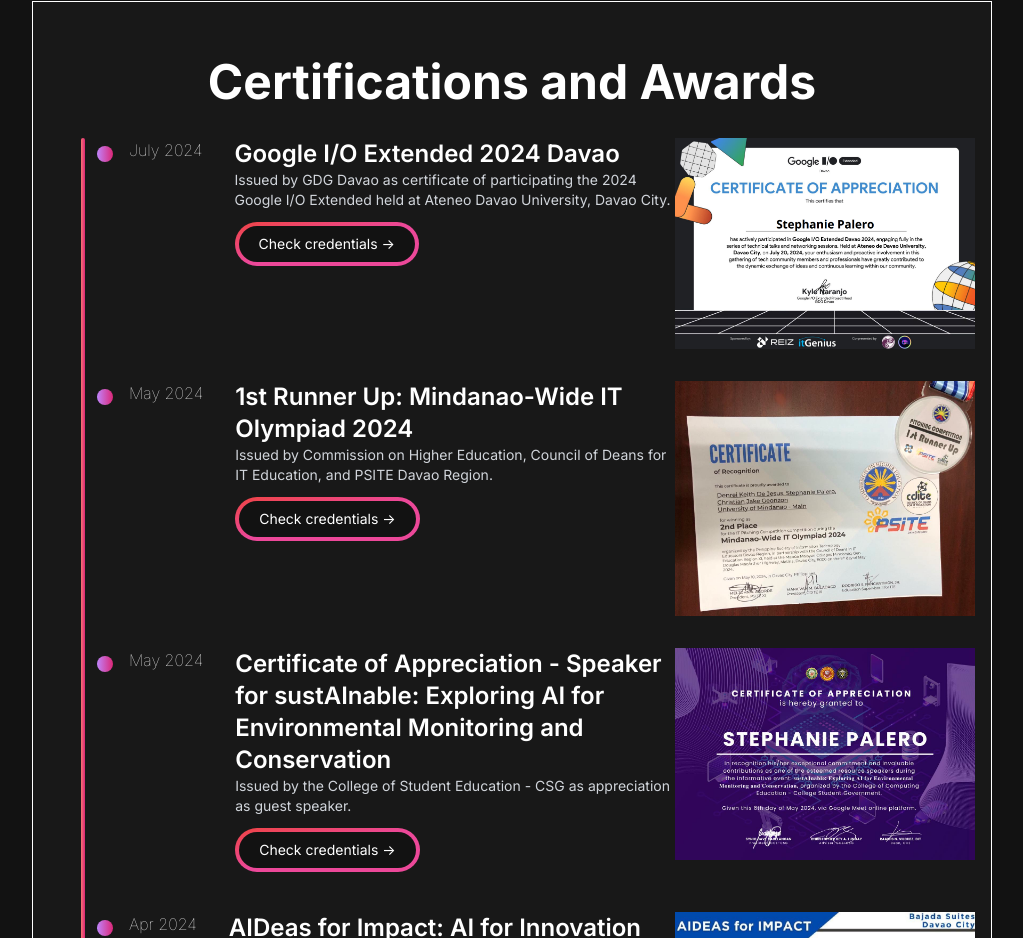
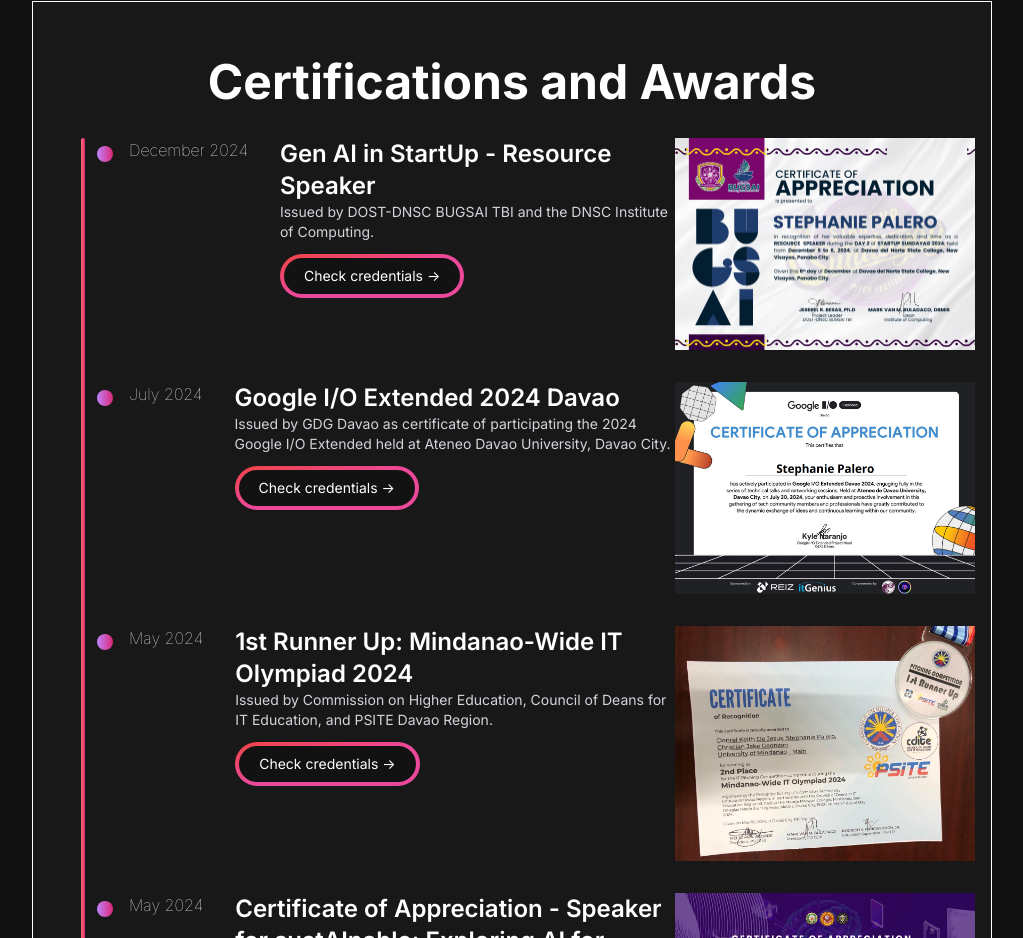
Before and after one commit to tephani/portfolio-website, a Next.js app: page / in a window 1280 px wide. Shown: the part 2628-3566 px from the top of the page, without its empty margins (128-1151 px from the left). Built offline with nearby package versions, Linux system fonts and the light colour scheme.

Commit message:
added cert on awards

```diff
--- a/src/app/components/Awards.jsx
+++ b/src/app/components/Awards.jsx
@@ -4,6 +4,14 @@ import Image from "next/image";
 
 const Awards = () => {
   const experiences = [
+    {
+      date: "December 2024",
+      title: "Gen AI in StartUp - Resource Speaker",
+      description:
+        "Issued by DOST-DNSC BUGSAI TBI and the DNSC Institute of Computing.",
+      link: "https://web.facebook.com/share/p/bZc25iiuCLSvvRjZ/",
+      photo: "/images/certifications/certs&awards/bugsai.png",
+    },
     {
       date: "July 2024",
       title: "Google I/O Extended 2024 Davao",
```
Also changed, not shown: public/images/certifications/certs&awards/bugsai.png (added).
